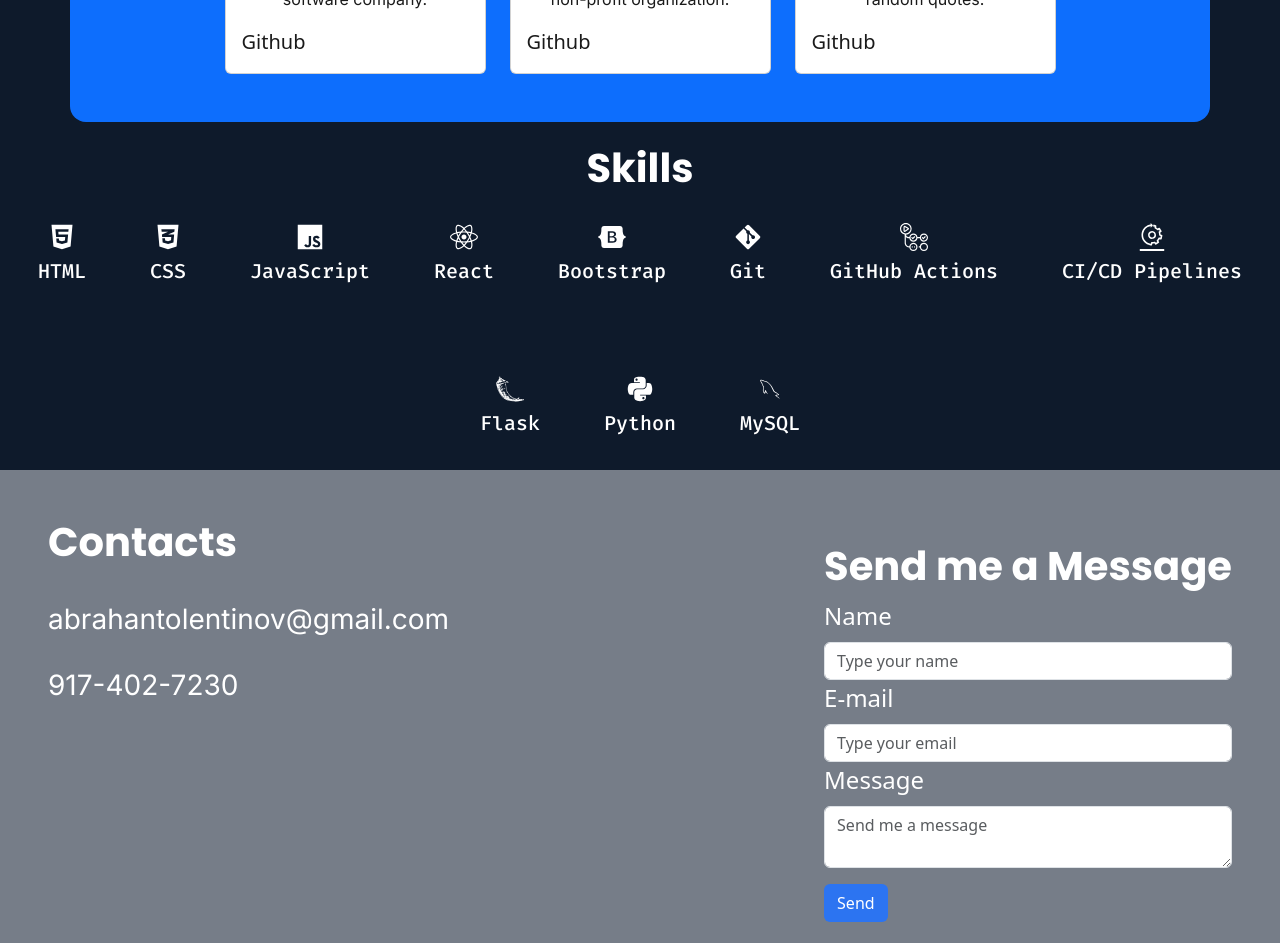
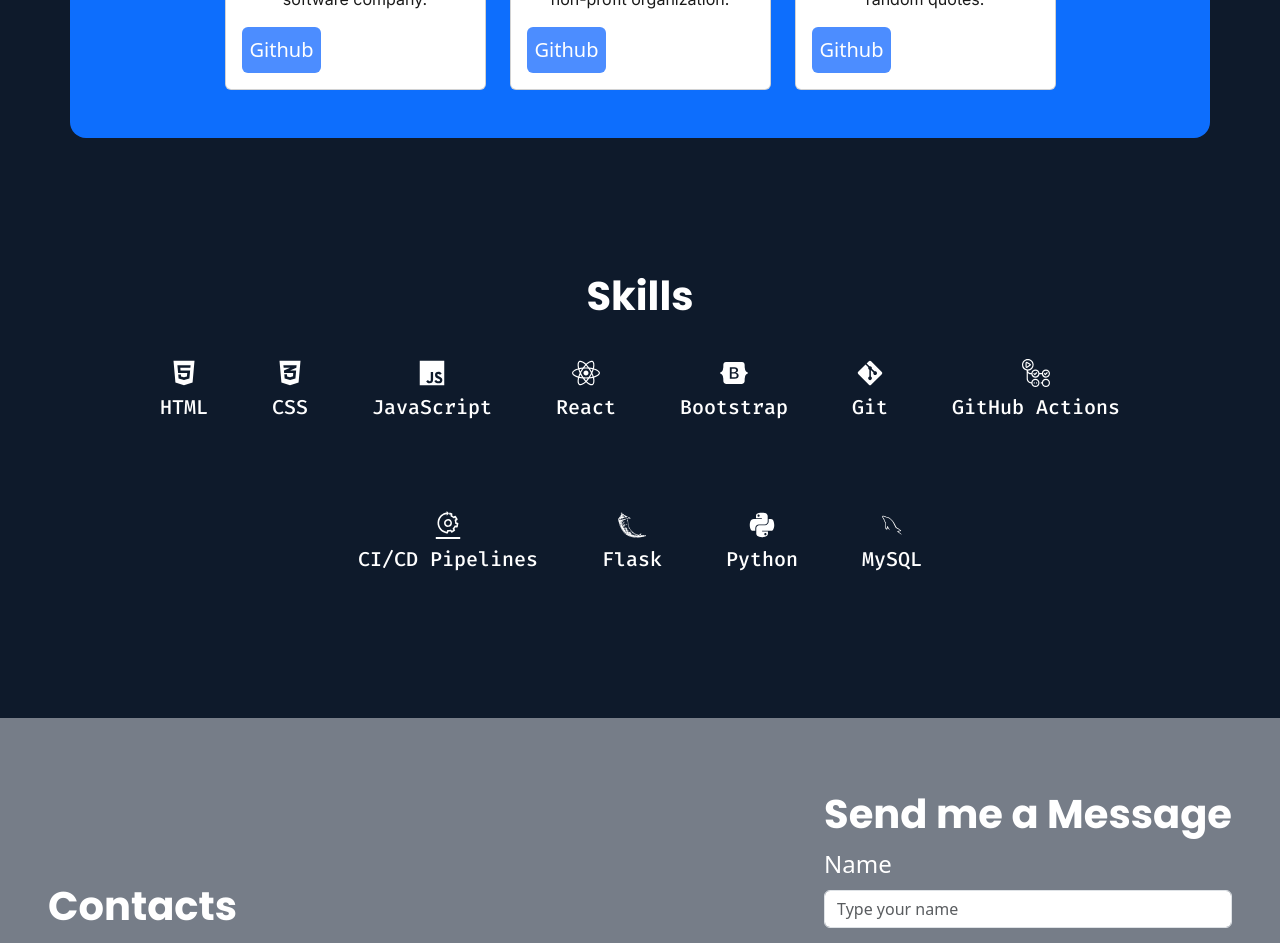
Before and after one commit to AbrahanTV/my-portfolio, a React (Vite) app: page / in a window 1280 px wide. Shown: the part 1280-2223 px from the top of the page. Built offline with nearby package versions, Linux system fonts and the light colour scheme.

Commit message:
changes to cards

```diff
--- a/src/App.css
+++ b/src/App.css
@@ -41,9 +41,13 @@ body {
   color: #a9b2c3;
 }
 
+.repo-link {
+  background-color: #4c8dff;
+  transition: all 0.2s ease-in-out;
+}
+
 .repo-link:hover {
-  transition: all 0.2s ease-in-out;
-  color: #80a6e9;
+  transform: scale(1.05);
 }
 
 .card-text {
@@ -79,11 +83,6 @@ body {
   background-color: rgba(82, 82, 82, 0.192);
 }
 
-#projects {
-  margin-top: 10rem;
-  margin-bottom: 10rem;
-}
-
 .card-picture:hover {
   transform: scale(1.05);
   transition: transform 0.2s ease-in-out;
@@ -98,10 +97,38 @@ body {
   background-color: #4c8dff;
 }
 
+/* SECTIONS */
+#projects {
+  margin-top: 10rem;
+  margin-bottom: 10rem;
+}
+
 #skills {
-  margin-bottom: 10rem;
+  margin: 5rem;
 }
 
 .skills {
   gap: 4rem;
 }
+
+.contacts a {
+  color: white;
+  transition: color 0.3s, transform 0.3s;
+}
+
+.contacts a:nth-child(3) {
+  width: fit-content;
+}
+
+.contacts a:hover {
+  color: #80a6e9;
+  transform: scale(1.02);
+}
+
+.card-img {
+  filter: grayscale(1);
+}
+
+.card-img:hover {
+  filter: grayscale(0);
+}
--- a/src/components/Cards.jsx
+++ b/src/components/Cards.jsx
@@ -36,7 +36,7 @@ const Cards = ({ img, name, description, link, tech, repo }) => {
           <a
             href={repo}
             target="blank"
-            className="card-text text-decoration-none repo-link"
+            className="repo-link text-white text-decoration-none  p-2 rounded "
           >
             Github
           </a>
--- a/src/components/Footer.jsx
+++ b/src/components/Footer.jsx
@@ -51,17 +51,17 @@ const Footer = () => {
         id="footer"
         className="bg-gray d-flex justify-content-between flex-wrap p-5"
       >
-        <div className="contacts d-flex flex-column gap-4">
+        <div className="contacts d-flex flex-column justify-content-center gap-4">
           <h1 className="heading text-white">Contacts</h1>
           <a
             href="mailto:abrahantolentinov@gmail.com"
-            className="body-text text-white text-decoration-none fs-3 "
+            className="body-text text-decoration-none fs-3"
           >
             abrahantolentinov@gmail.com
           </a>
           <a
             href="tel:9174027230"
-            className="body-text text-white text-decoration-none fs-3 fw-"
+            className="body-text text-decoration-none fs-3"
           >
             917-402-7230
           </a>
@@ -69,12 +69,12 @@ const Footer = () => {
 
         <form className="form mt-4" onSubmit={submitForm}>
           <h1 className="heading text-white">Send me a Message</h1>
-
           {sent && (
             <p className="body-text text-danger text-center mt-3">
               Message sent successfully
             </p>
           )}
+
           <div className="name-cont">
             <label htmlFor="name" className="form-label fs-4 text-white">
               Name
@@ -84,7 +84,7 @@ const Footer = () => {
               type="text"
               name="name"
               id="name"
-              className="form-control"
+              className="form-control mb-2"
               placeholder="Type your name"
             />
             <label htmlFor="email" className="form-label fs-4 text-white">
@@ -95,7 +95,7 @@ const Footer = () => {
               type="email"
               name="email"
               id="email"
-              className="form-control"
+              className="form-control mb-2"
               placeholder="Type your email"
             />
           </div>
--- a/src/components/Skills.jsx
+++ b/src/components/Skills.jsx
@@ -27,11 +27,11 @@ const Skills = () => {
 
   return (
     <>
-      <div className="skills-cont d-flex flex-column flex-wrap">
-        <p className="heading text-white fs-1 fw-bold align-self-center">
+      <div className="skills-cont d-flex flex-column flex-wrap p-5">
+        <p className="heading text-white fs-1 fw-bold align-self-center mb-4">
           Skills
         </p>
-        <div className="skills w-100 d-flex justify-content-center text-center  fs-5 code-text flex-wrap">
+        <div className="skills w-100 d-flex justify-content-center text-center fs-5 code-text flex-wrap">
           {icons.map((icon, index) => (
             <div className="text-white ">
               <i key={index} className="fs-3">
--- a/src/pages/Home.jsx
+++ b/src/pages/Home.jsx
@@ -98,7 +98,7 @@ const Home = () => {
         <Projects />
       </section>
 
-      <section id="skills" className="m-3">
+      <section id="skills" className="">
         <Skills />
       </section>
     </>
```
